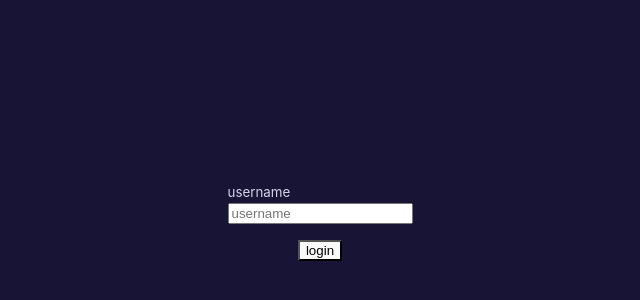
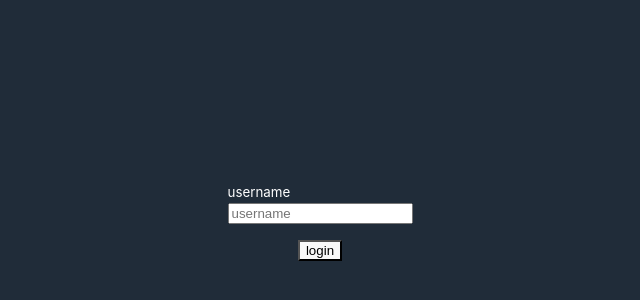
Before and after one commit to prestonprince/koa-redis-example, a React (Vite) app in the folder client/: page / in a window 1280 px wide. Shown: the part 178-478 px from the top of the page, without its empty margins (320-960 px from the left). Built offline with nearby package versions, Linux system fonts and the light colour scheme.

Commit message:
minor changes

```diff
--- a/client/src/App.css
+++ b/client/src/App.css
@@ -1,6 +1,6 @@
 body {
-  background-color: #171435;
+  background-color: #202c39;
   display: flex;
   justify-content: center;
-  color: #d6d4e8;
+  color: #ffffff;
 }
--- a/client/src/App.tsx
+++ b/client/src/App.tsx
@@ -6,7 +6,7 @@ import { useUserContext } from "./context/util";
 function App() {
   const { user } = useUserContext();
 
-  return <>{user?.isLoggedIn ? <h1>welcome</h1> : <Login />}</>;
+  return <>{user?.isLoggedIn ? <h1>welcome to bantr chat</h1> : <Login />}</>;
 }
 
 export default App;
--- a/client/src/pages/Login/Login.scss
+++ b/client/src/pages/Login/Login.scss
@@ -1,5 +1,5 @@
 .login {
-  color: #d6d4e8;
+  color: #ffffff;
   display: flex;
   flex-direction: column;
   gap: 1rem;
```
